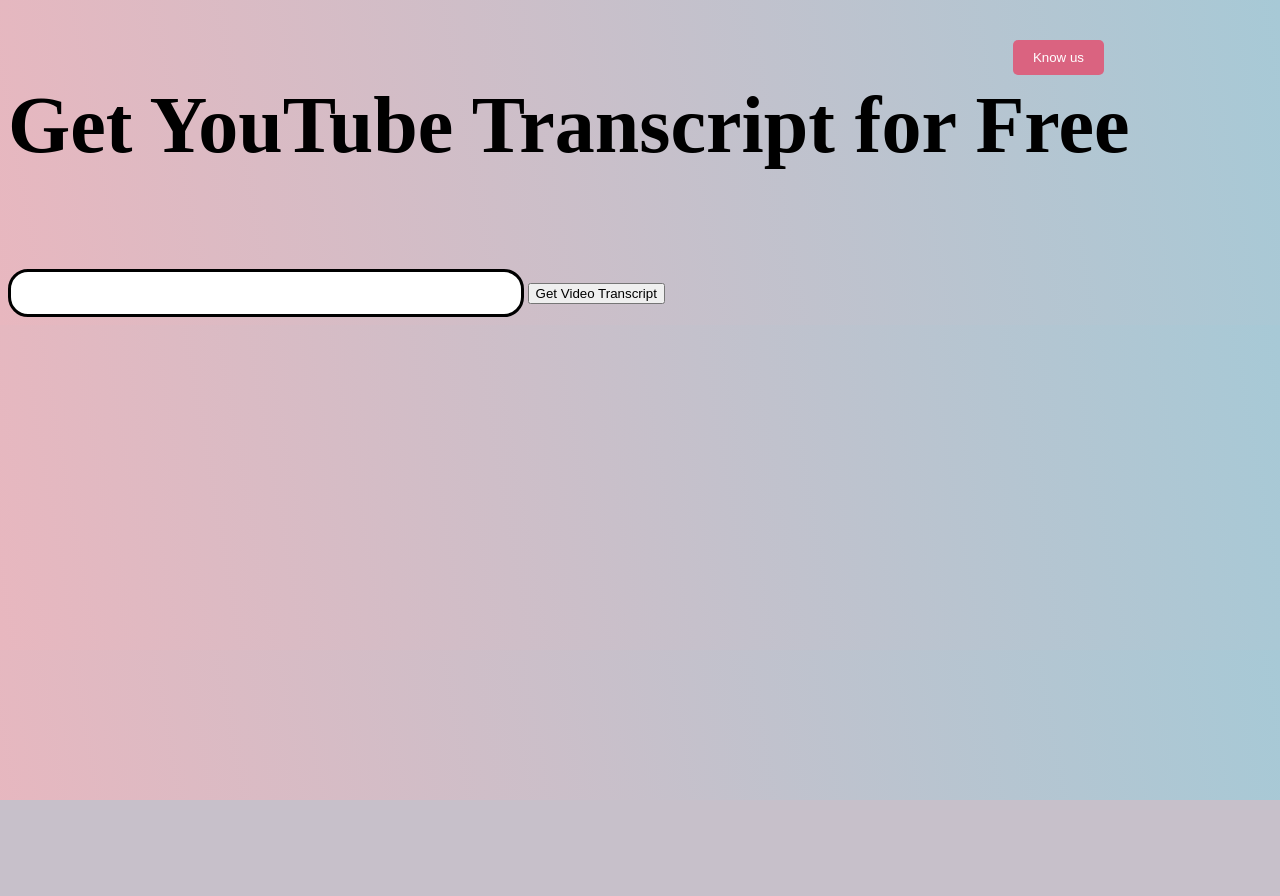
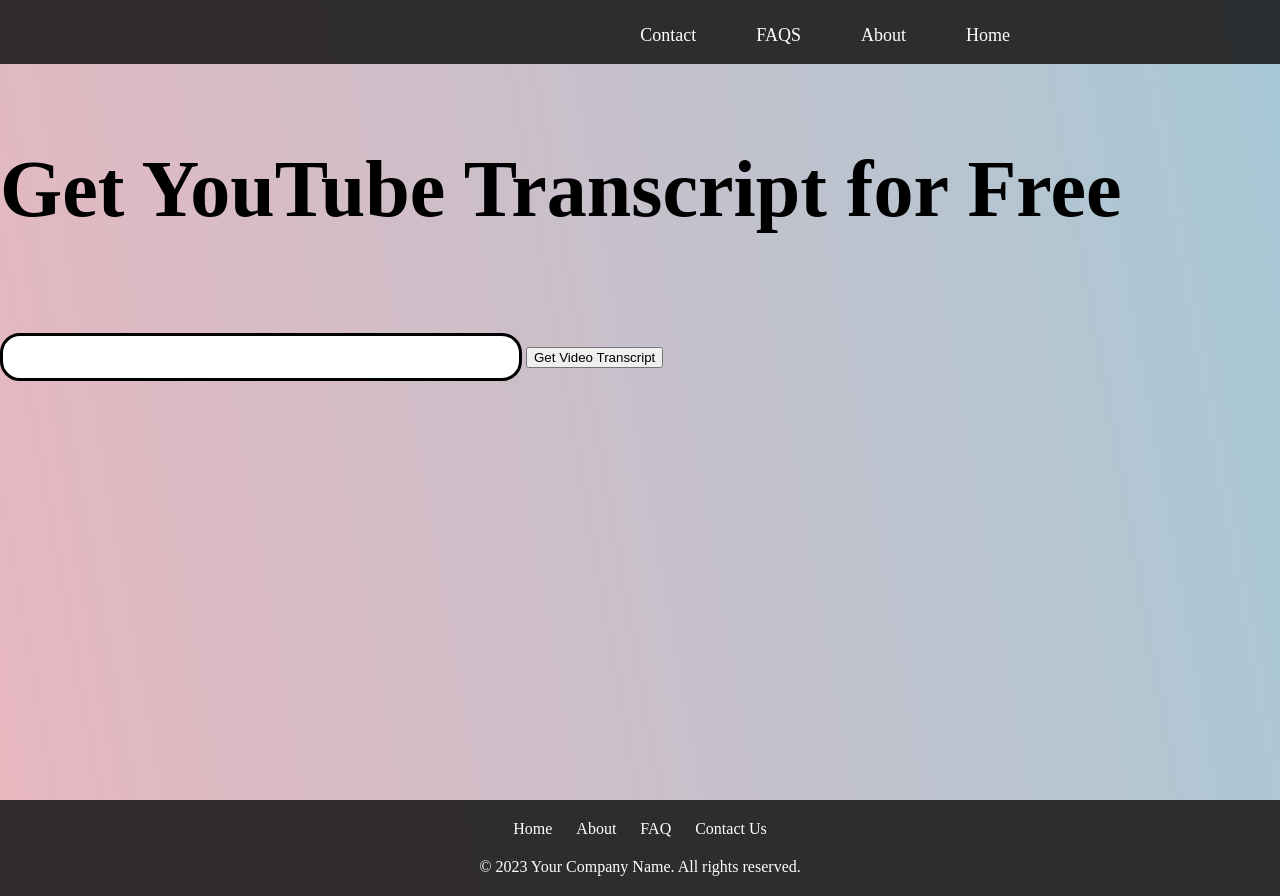
Before and after one commit to SnowScriptWinterOfCode/YouTube-Transcripts, a Flask app: page / in a window 1280 px wide. Before the commit the page ends 800 px from the top, so only its background shows below. Run offline with Flask 3, Linux system fonts and the light colour scheme.

Commit message:
nav bar and footer added

```diff
--- a/templates/CSS/Index.css
+++ b/templates/CSS/Index.css
@@ -1,5 +1,10 @@
 body{
     background-image: linear-gradient(80deg, rgb(232, 183, 191), rgb(167, 201, 214));
+    margin:0;
+    padding:0;
+}
+.body{
+  min-height: 100vh;
 }
 h3{
     font-weight: 800;
@@ -12,17 +17,52 @@ input[type=text] {
     border: 3px solid;
     border-radius: 20px;
   }
-.know-us{
-  position: absolute;
-  top: 5%;
-  right: 11rem;
-  padding: 10px 20px;
-  background-color: #da6380;
-  color: white;
-  border: none;
-  border-radius: 5px;
-  cursor: pointer;
+
+  nav {
+    background-color:  rgba(26, 24, 24, 0.877);
+    overflow: hidden;
+    height:4rem;
+    text-align: center;
+
+  }
+
+  .bar{
+    margin-right: 15rem;
+  }
+  nav a {
+    float: right;
+    display: block;
+    color: white;
+    text-align: center;
+    padding: 25px 30px;
+    text-decoration: none;
+    font-size: large;
+
+
+  }
+
+  nav a:hover {
+    background-color: #ded6da;
+    color: black;
+  }
+  footer {
+    background-color: rgba(26, 24, 24, 0.877);
+    text-align: center;
+    padding: 20px 0;
+    color: white;
+    margin-top: auto;
 }
-.know-us:hover {
-    background-color: #a40f34;
-  }
+
+.quick-links a {
+    color: white;
+    text-decoration: none;
+    margin: 0 10px;
+}
+
+.quick-links a:hover {
+    text-decoration: underline;
+}
+
+.copyright {
+    margin-top: 20px;
+}
--- a/templates/index.html
+++ b/templates/index.html
@@ -6,11 +6,32 @@
     <link rel="stylesheet" href="CSS/Index.css">
 </head>
 <body>
-   <a href="About.html"> <button class="know-us">Know us</button></a>
+    <section class="body">
+    <nav>
+        <div class="bar">
+        <a href="index.html">Home</a>
+        <a href="About.html">About</a>
+        <a href="About.html#faq-section">FAQS</a>
+        <a  href="#contact">Contact</a>
+    </div>
+      </nav>
+
     <form action="/form_login" method="post">
         <h3>Get YouTube Transcript for Free</h3><br/>
         <input type="text" name="url">
         <input type="submit" value="Get Video Transcript">
     </form>
+</section>
+    <footer>
+        <div class="quick-links">
+            <a href="index.html">Home</a>
+            <a href="About.html">About</a>
+            <a href="About.html#faq-section">FAQ</a>
+            <a href="#contact">Contact Us</a>
+        </div>
+        <div class="copyright">
+            &copy; 2023 Your Company Name. All rights reserved.
+        </div>
+    </footer>
 </body>
 </html>
```
Also changed, not shown: templates/About.css (+51 -0 lines), templates/About.html (+21 -7 lines).
